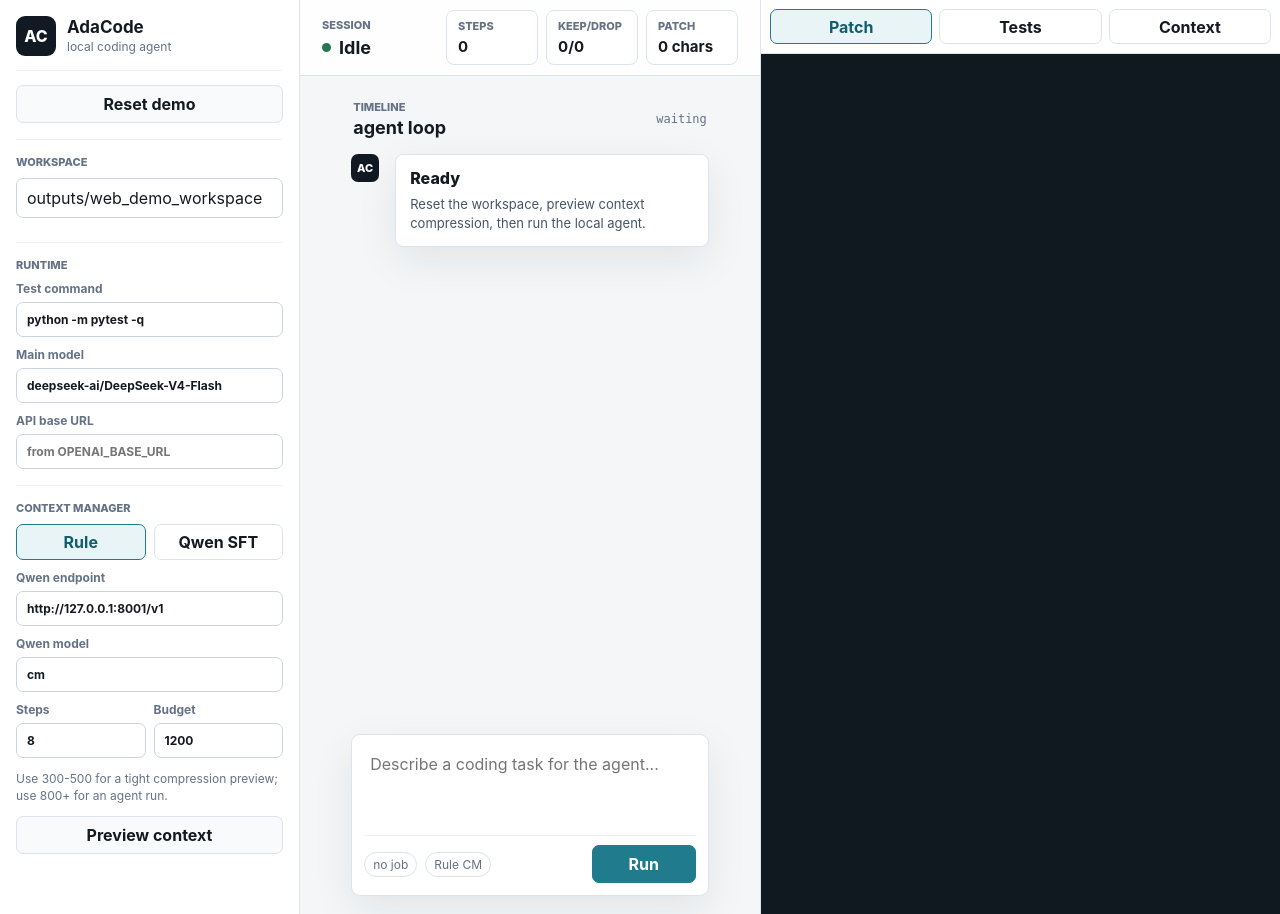
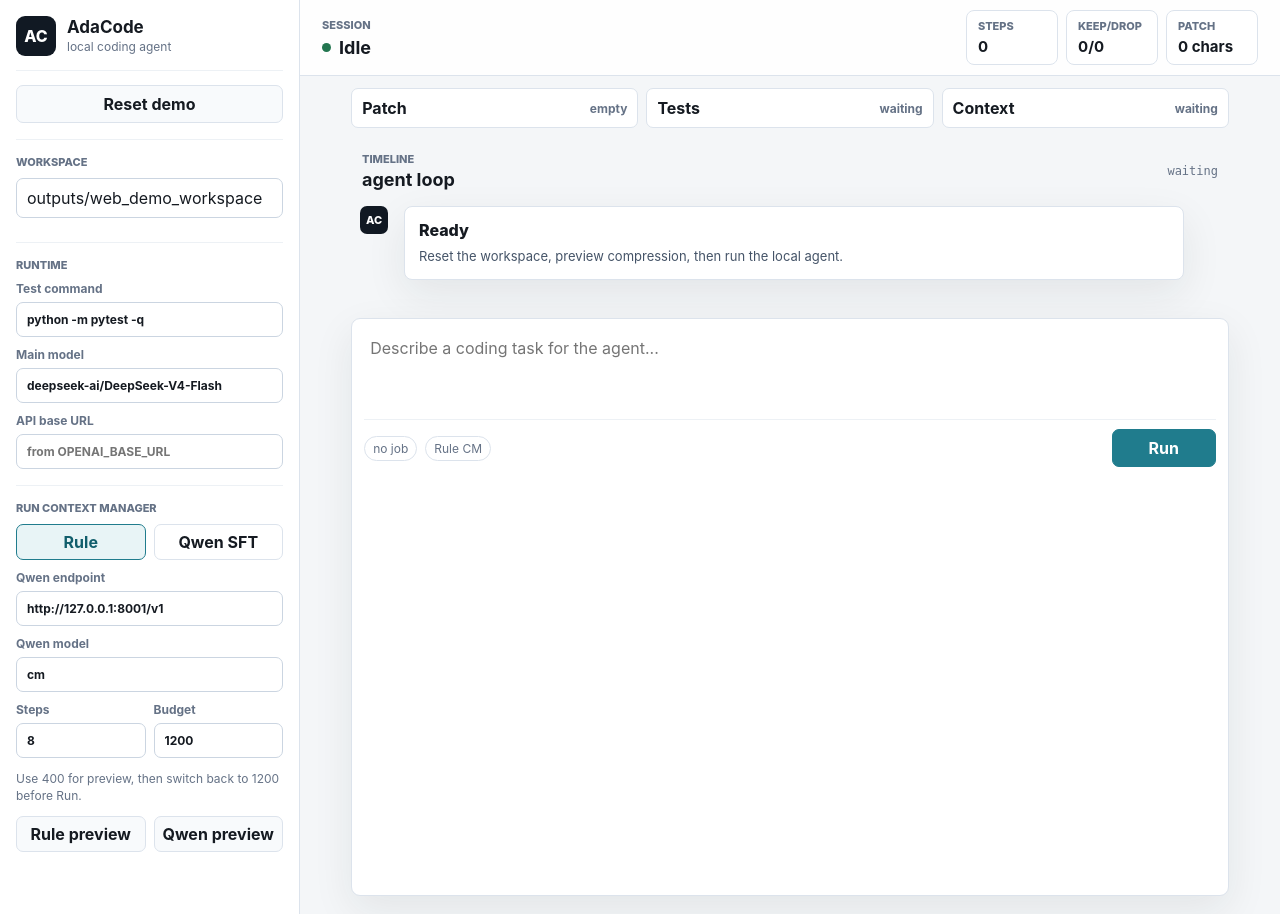
Before and after one commit to Acking646/adacode-agent, a Python web app: template web/templates/index.html in a window 1280 px wide. Run offline with Jinja, Linux system fonts and the light colour scheme; the template is opened without the code that fills it, so the values that code supplies are empty.

Commit message:
简化控制台为单主线界面

```diff
--- a/web/static/app.js
+++ b/web/static/app.js
@@ -6,20 +6,34 @@
 let pollTimer = null;
 let lastRenderKey = "";
 let lastFilesKey = "";
-const textCache = { patch: "", tests: "", context: "" };
+let activeArtifact = "";
+const artifacts = { patch: "", tests: "", context: "" };
 
 function commandToList(text) {
   return text.match(/(?:[^\s"]+|"[^"]*")+/g)?.map((item) => item.replace(/^"|"$/g, "")) || [];
 }
 
 async function api(path, options = {}) {
+  const { timeoutMs = 0, ...fetchOptions } = options;
+  const controller = timeoutMs ? new AbortController() : null;
+  const timer = controller ? setTimeout(() => controller.abort(), timeoutMs) : null;
+  try {
     const response = await fetch(path, {
       headers: { "Content-Type": "application/json" },
-    ...options,
+      signal: controller?.signal,
+      ...fetchOptions,
     });
     const payload = await response.json();
     if (!response.ok) throw new Error(payload.error || response.statusText);
     return payload;
+  } catch (error) {
+    if (error.name === "AbortError") {
+      throw new Error("Request timed out. Qwen preview can be skipped if the tunnel or GPU is busy.");
+    }
+    throw error;
+  } finally {
+    if (timer) clearTimeout(timer);
+  }
 }
 
 function setStatus(text, state = "idle") {
@@ -28,30 +42,32 @@
 }
 
 async function resetDemo() {
-  const payload = await api("/api/demo/reset", { method: "POST", body: "{}" });
+  const payload = await api("/api/demo/reset", { method: "POST", body: "{}", timeoutMs: 10000 });
   currentWorkspace = payload.workspace;
   $("workspace").value = payload.workspace;
   $("task").value = payload.task;
+  lastFilesKey = "";
   renderFiles(payload.files || []);
   $("steps").textContent = "0";
   $("keepCount").textContent = "0";
   $("dropCount").textContent = "0";
   $("patchChars").textContent = "0 chars";
-  updateText("patch", "");
-  updateText("tests", "");
-  updateText("context", "");
   $("jobId").textContent = "no job";
+  artifacts.patch = "";
+  artifacts.tests = "";
+  artifacts.context = "";
+  updateArtifactBadges();
+  closeArtifact();
   lastRenderKey = "";
-  lastFilesKey = "";
   renderThread([]);
   setStatus("Demo reset", "idle");
 }
 
 async function runAgent() {
   $("runAgent").disabled = true;
-  $("compressContext").disabled = true;
+  setPreviewDisabled(true);
   const budget = Number($("tokenBudget").value);
-  setStatus(budget < 800 ? "Queued with a tight context budget" : "Queued", "running");
+  setStatus(budget < 800 ? "Queued with tight context" : "Queued", "running");
   lastRenderKey = "";
   renderThread([], $("task").value);
   const payload = {
@@ -69,52 +85,68 @@
     llm_timeout: 300,
     llm_retries: 5,
   };
-  const started = await api("/api/run", { method: "POST", body: JSON.stringify(payload) });
+  try {
+    const started = await api("/api/run", { method: "POST", body: JSON.stringify(payload), timeoutMs: 10000 });
     currentJob = started.job_id;
     $("jobId").textContent = currentJob;
     if (pollTimer) clearInterval(pollTimer);
     pollTimer = setInterval(fetchJob, 3000);
     fetchJob();
+  } catch (error) {
+    setStatus(error.message, "failed");
+    $("runAgent").disabled = false;
+    setPreviewDisabled(false);
+  }
 }
 
-async function compressContext() {
-  $("compressContext").disabled = true;
-  setStatus("Compressing context", "running");
+async function previewContext(mode) {
+  setPreviewDisabled(true);
+  const name = mode === "qwen" ? "Qwen SFT" : "Rule";
+  setStatus(`${name} context preview`, "running");
   const payload = {
     workspace: $("workspace").value,
     task: $("task").value,
-    cm_mode: cmMode,
+    cm_mode: mode,
     cm_base_url: $("cmBaseUrl").value,
     cm_model: $("cmModel").value,
     cm_api_key: "EMPTY",
     token_budget: Number($("tokenBudget").value),
   };
   try {
-    const result = await api("/api/context/preview", { method: "POST", body: JSON.stringify(payload) });
+    const timeoutMs = mode === "qwen" ? 45000 : 8000;
+    const result = await api("/api/context/preview", { method: "POST", body: JSON.stringify(payload), timeoutMs });
     renderContextPreview(result);
-    activateTab("context");
+    showArtifact("context");
     setStatus(`${result.manager}: ${result.selected_tokens}/${result.full_tokens} tokens`, "idle");
   } catch (error) {
     setStatus(error.message, "failed");
+    artifacts.context = `${name} preview failed\n${error.message}`;
+    updateArtifactBadges();
+    showArtifact("context");
   } finally {
-    $("compressContext").disabled = false;
+    setPreviewDisabled(false);
   }
+}
+
+function setPreviewDisabled(value) {
+  $("previewRule").disabled = value;
+  $("previewQwen").disabled = value;
 }
 
 async function fetchJob() {
   if (!currentJob) return;
   try {
-    const job = await api(`/api/job?id=${encodeURIComponent(currentJob)}`);
+    const job = await api(`/api/job?id=${encodeURIComponent(currentJob)}`, { timeoutMs: 12000 });
     renderJob(job);
     if (job.status === "done" || job.status === "failed") {
       clearInterval(pollTimer);
       $("runAgent").disabled = false;
-      $("compressContext").disabled = false;
+      setPreviewDisabled(false);
     }
   } catch (error) {
     setStatus(error.message, "failed");
     $("runAgent").disabled = false;
-    $("compressContext").disabled = false;
+    setPreviewDisabled(false);
   }
 }
 
@@ -126,12 +158,14 @@
   $("keepCount").textContent = trace.selected || 0;
   $("dropCount").textContent = trace.dropped || 0;
   $("patchChars").textContent = `${job.patch_chars || 0} chars`;
-  updateText("patch", job.patch || "");
 
+  artifacts.patch = job.patch || "";
   const before = job.before ? formatTest("Before", job.before) : "";
   const after = job.after ? formatTest("After", job.after) : "";
-  updateText("tests", [before, after, job.summary ? `Summary\n${job.summary}` : ""].filter(Boolean).join("\n\n"));
-  updateText("context", renderContext(trace.actions || []));
+  artifacts.tests = [before, after, job.summary ? `Summary\n${job.summary}` : ""].filter(Boolean).join("\n\n");
+  artifacts.context = renderContext(trace.actions || []);
+  updateArtifactBadges(job);
+  refreshOpenArtifact();
 
   const key = `${job.status}:${trace.steps}:${job.patch_chars || 0}:${job.message || ""}`;
   if (key !== lastRenderKey) {
@@ -141,10 +175,40 @@
   renderFiles(job.files || []);
 }
 
-function updateText(id, value) {
-  if (textCache[id] === value) return;
-  textCache[id] = value;
-  $(id).textContent = value;
+function updateArtifactBadges(job = null) {
+  $("patchBadge").textContent = artifacts.patch ? `${artifacts.patch.length} chars` : "empty";
+  if (job?.after) {
+    $("testsBadge").textContent = job.after.ok ? "passed" : "failed";
+  } else {
+    $("testsBadge").textContent = artifacts.tests ? "ready" : "waiting";
+  }
+  $("contextBadge").textContent = artifacts.context ? "ready" : "waiting";
+}
+
+function showArtifact(kind) {
+  activeArtifact = kind;
+  const titles = {
+    patch: "Patch",
+    tests: "Test output",
+    context: "Context selection",
+  };
+  $("artifactTitle").textContent = titles[kind] || "Artifact";
+  $("artifactText").textContent = artifacts[kind] || "No data yet.";
+  $("artifactPanel").classList.remove("hidden");
+  document.querySelectorAll(".artifact-chip").forEach((button) => {
+    button.classList.toggle("active", button.dataset.artifact === kind);
+  });
+}
+
+function refreshOpenArtifact() {
+  if (!activeArtifact || $("artifactPanel").classList.contains("hidden")) return;
+  $("artifactText").textContent = artifacts[activeArtifact] || "No data yet.";
+}
+
+function closeArtifact() {
+  activeArtifact = "";
+  $("artifactPanel").classList.add("hidden");
+  document.querySelectorAll(".artifact-chip").forEach((button) => button.classList.remove("active"));
 }
 
 function formatTest(title, payload) {
@@ -239,7 +303,8 @@
   const drop = result.drop || [];
   $("keepCount").textContent = keep.length;
   $("dropCount").textContent = drop.length;
-  updateText("context", formatContextPreview(result));
+  artifacts.context = formatContextPreview(result);
+  updateArtifactBadges();
   const body = `
     <div class="step-grid">
       <div>
@@ -367,18 +432,11 @@
 
 async function openFile(path) {
   const workspace = $("workspace").value || currentWorkspace;
-  const payload = await api(`/api/file?workspace=${encodeURIComponent(workspace)}&path=${encodeURIComponent(path)}`);
-  updateText("patch", payload.content);
-  activateTab("patch");
-}
-
-function activateTab(name) {
-  document.querySelectorAll(".tabs button").forEach((button) => {
-    button.classList.toggle("active", button.dataset.tab === name);
-  });
-  document.querySelectorAll(".tab-body").forEach((body) => {
-    body.classList.toggle("hidden", body.id !== name);
-  });
+  const payload = await api(`/api/file?workspace=${encodeURIComponent(workspace)}&path=${encodeURIComponent(path)}`, { timeoutMs: 8000 });
+  artifacts.patch = payload.content;
+  $("patchBadge").textContent = "file";
+  showArtifact("patch");
+  $("artifactTitle").textContent = `File: ${path}`;
 }
 
 function escapeHtml(text) {
@@ -398,12 +456,14 @@
   });
 });
 
-document.querySelectorAll(".tabs button").forEach((button) => {
-  button.addEventListener("click", () => activateTab(button.dataset.tab));
+document.querySelectorAll(".artifact-chip").forEach((button) => {
+  button.addEventListener("click", () => showArtifact(button.dataset.artifact));
 });
 
+$("closeArtifact").addEventListener("click", closeArtifact);
 $("resetDemo").addEventListener("click", resetDemo);
 $("runAgent").addEventListener("click", runAgent);
-$("compressContext").addEventListener("click", compressContext);
+$("previewRule").addEventListener("click", () => previewContext("rule"));
+$("previewQwen").addEventListener("click", () => previewContext("qwen"));
 
 resetDemo();
--- a/web/static/styles.css
+++ b/web/static/styles.css
@@ -69,12 +69,11 @@
 
 .workbench {
   display: grid;
-  grid-template-columns: 300px minmax(420px, 1fr) 520px;
+  grid-template-columns: 300px minmax(520px, 1fr);
   height: 100vh;
 }
 
-.left-rail,
-.right-pane {
+.left-rail {
   min-width: 0;
   background: var(--pane);
 }
@@ -83,12 +82,6 @@
   border-right: 1px solid var(--line);
   padding: 16px;
   overflow-y: auto;
-}
-
-.right-pane {
-  border-left: 1px solid var(--line);
-  display: grid;
-  grid-template-rows: 54px minmax(0, 1fr);
 }
 
 .brand {
@@ -195,7 +188,8 @@
 }
 
 .segmented,
-.inline-fields {
+.inline-fields,
+.preview-buttons {
   display: grid;
   grid-template-columns: 1fr 1fr;
   gap: 8px;
@@ -209,7 +203,12 @@
   min-height: 36px;
 }
 
-#compressContext {
+.preview-buttons button {
+  min-height: 36px;
+}
+
+#previewRule,
+#previewQwen {
   margin-top: 2px;
 }
 
@@ -220,7 +219,7 @@
 }
 
 .segmented button.active,
-.tabs button.active {
+.artifact-chip.active {
   border-color: var(--accent);
   background: #e8f4f6;
   color: var(--accent-dark);
@@ -260,7 +259,7 @@
 .center-pane {
   min-width: 0;
   display: grid;
-  grid-template-rows: 76px minmax(0, 1fr) auto;
+  grid-template-rows: 76px auto auto minmax(0, 1fr) auto;
   background: var(--bg);
 }
 
@@ -335,6 +334,66 @@
 
 .metrics strong {
   font-size: 15px;
+}
+
+.artifact-bar {
+  display: grid;
+  grid-template-columns: repeat(3, minmax(0, 1fr));
+  gap: 8px;
+  padding: 12px clamp(18px, 4vw, 54px) 0;
+}
+
+.artifact-chip {
+  display: flex;
+  align-items: center;
+  justify-content: space-between;
+  min-height: 40px;
+  gap: 10px;
+  padding: 8px 10px;
+  background: #fff;
+}
+
+.artifact-chip span {
+  color: var(--muted);
+  font-size: 12px;
+  font-weight: 700;
+}
+
+.artifact-panel {
+  margin: 12px clamp(18px, 4vw, 54px) 0;
+  border: 1px solid var(--line);
+  border-radius: 8px;
+  background: var(--pane);
+  box-shadow: var(--shadow);
+  overflow: hidden;
+}
+
+.artifact-head {
+  display: flex;
+  align-items: center;
+  justify-content: space-between;
+  gap: 12px;
+  padding: 10px 12px;
+  border-bottom: 1px solid var(--line-soft);
+}
+
+.artifact-head button {
+  min-height: 30px;
+  padding: 4px 10px;
+}
+
+#artifactText {
+  width: 100%;
+  max-height: 260px;
+  margin: 0;
+  overflow: auto;
+  padding: 12px;
+  background: var(--code-bg);
+  color: var(--code-ink);
+  font-family: ui-monospace, SFMono-Regular, Consolas, "Liberation Mono", monospace;
+  font-size: 12px;
+  line-height: 1.52;
+  white-space: pre-wrap;
 }
 
 .thread {
@@ -557,32 +616,6 @@
   min-height: 38px;
 }
 
-.tabs {
-  display: grid;
-  grid-template-columns: repeat(3, 1fr);
-  gap: 7px;
-  padding: 9px;
-  border-bottom: 1px solid var(--line);
-}
-
-.tabs button {
-  min-height: 35px;
-}
-
-.tab-body {
-  width: 100%;
-  height: 100%;
-  margin: 0;
-  overflow: auto;
-  padding: 15px;
-  background: var(--code-bg);
-  color: var(--code-ink);
-  font-family: ui-monospace, SFMono-Regular, Consolas, "Liberation Mono", monospace;
-  font-size: 12px;
-  line-height: 1.52;
-  white-space: pre-wrap;
-}
-
 .hidden {
   display: none;
 }
@@ -596,13 +629,6 @@
     grid-template-columns: 280px minmax(0, 1fr);
     height: auto;
     min-height: 100vh;
-  }
-
-  .right-pane {
-    grid-column: 1 / -1;
-    min-height: 480px;
-    border-left: 0;
-    border-top: 1px solid var(--line);
   }
 }
 
@@ -627,6 +653,10 @@
     grid-template-columns: 1fr 1fr 1fr;
   }
 
+  .artifact-bar {
+    grid-template-columns: 1fr;
+  }
+
   .step-grid {
     grid-template-columns: 1fr;
   }
--- a/web/templates/index.html
+++ b/web/templates/index.html
@@ -17,7 +17,7 @@
           </div>
         </div>
 
-        <button id="resetDemo" class="wide ghost" title="Reset the built-in demo workspace">Reset demo</button>
+        <button id="resetDemo" class="wide ghost" title="Reset the demo workspace">Reset demo</button>
 
         <section class="rail-section">
           <div class="section-title">Workspace</div>
@@ -42,7 +42,7 @@
         </section>
 
         <section class="rail-section">
-          <div class="section-title">Context manager</div>
+          <div class="section-title">Run context manager</div>
           <div class="segmented" role="tablist" aria-label="context manager mode">
             <button id="cmRule" class="active" data-mode="rule">Rule</button>
             <button id="cmQwen" data-mode="qwen">Qwen SFT</button>
@@ -65,8 +65,11 @@
               <input id="tokenBudget" type="number" min="200" step="100" value="1200" />
             </label>
           </div>
-          <p class="hint">Use 300-500 for a tight compression preview; use 800+ for an agent run.</p>
-          <button id="compressContext" class="wide ghost" title="Preview one context compression pass">Preview context</button>
+          <p class="hint">Use 400 for preview, then switch back to 1200 before Run.</p>
+          <div class="preview-buttons">
+            <button id="previewRule" class="ghost" title="Preview with the local rule manager">Rule preview</button>
+            <button id="previewQwen" class="ghost" title="Preview with the remote Qwen SFT manager">Qwen preview</button>
+          </div>
         </section>
       </aside>
 
@@ -83,6 +86,20 @@
           </div>
         </header>
 
+        <section class="artifact-bar" aria-label="run artifacts">
+          <button id="showPatch" class="artifact-chip" data-artifact="patch">Patch <span id="patchBadge">empty</span></button>
+          <button id="showTests" class="artifact-chip" data-artifact="tests">Tests <span id="testsBadge">waiting</span></button>
+          <button id="showContext" class="artifact-chip" data-artifact="context">Context <span id="contextBadge">waiting</span></button>
+        </section>
+
+        <section id="artifactPanel" class="artifact-panel hidden">
+          <div class="artifact-head">
+            <strong id="artifactTitle">Artifact</strong>
+            <button id="closeArtifact" class="ghost">Close</button>
+          </div>
+          <pre id="artifactText"></pre>
+        </section>
+
         <section id="thread" class="thread">
           <div class="thread-heading">
             <div>
@@ -95,7 +112,7 @@
             <div class="avatar">AC</div>
             <div class="bubble">
               <div class="message-title">Ready</div>
-              <p>Reset the workspace, preview context compression, then run the local agent.</p>
+              <p>Reset the workspace, preview compression, then run the local agent.</p>
             </div>
           </article>
         </section>
@@ -111,17 +128,6 @@
           </div>
         </footer>
       </main>
-
-      <aside class="right-pane">
-        <div class="tabs">
-          <button class="active" data-tab="patch">Patch</button>
-          <button data-tab="tests">Tests</button>
-          <button data-tab="context">Context</button>
-        </div>
-        <pre id="patch" class="tab-body"></pre>
-        <pre id="tests" class="tab-body hidden"></pre>
-        <pre id="context" class="tab-body hidden"></pre>
-      </aside>
     </div>
 
     <script src="/static/app.js"></script>
```
Also changed, not shown: docs/demo_guide.md (+5 -5 lines). Lines whose indentation alone changed are shown as unchanged.
